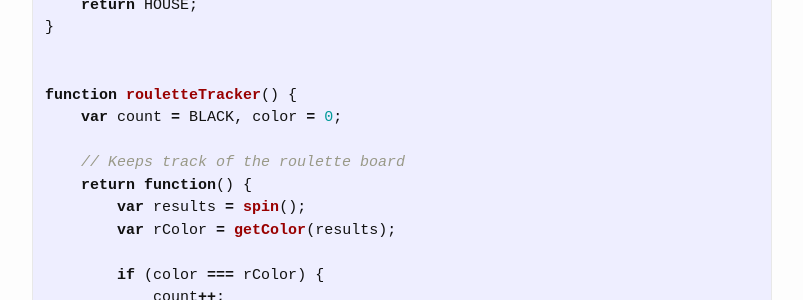
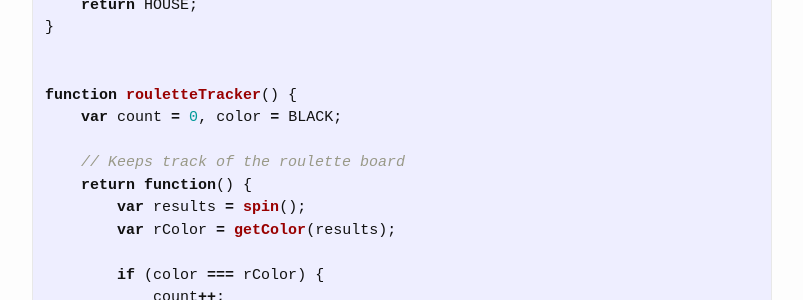
Before and after one commit to ThePrimeagen/michaelbpaulson.github.io, a Jekyll site: the page built from _posts/2015-05-30-Roulette.markdown, in a window 1280 px wide and 900 px high, scrolled down 2045 px. Shown: the part 151-451 px from the top of the window, without its empty margins (238-1041 px from the left). Built offline with Jekyll 4.4.1, drawn with Linux system fonts in a browser that asks for light colours.

Commit message:
small fixes.

```diff
--- a/_posts/2015-05-30-Roulette.markdown
+++ b/_posts/2015-05-30-Roulette.markdown
@@ -101,7 +101,7 @@ function getColor(number) {
 
 
 function rouletteTracker() {
-    var count = BLACK, color = 0;
+    var count = 0, color = BLACK;
 
     // Keeps track of the roulette board
     return function() {
```
